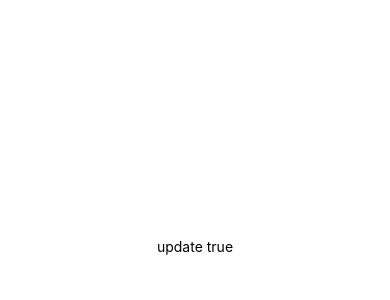
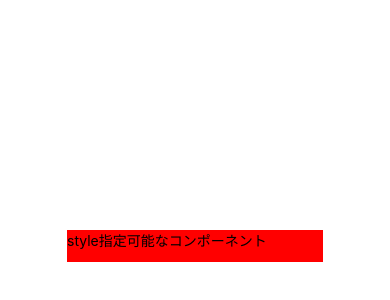
Before and after one commit to benzoh/myReactNativeApp, a React Native app: screen / in a window 390 px wide. Shown: the part 176-476 px from the top of the page. Built offline with nearby package versions, Linux system fonts and the light colour scheme.

Commit message:
### StyleSheet.compose

```diff
--- a/App.tsx
+++ b/App.tsx
@@ -1,5 +1,5 @@
 import React from 'react';
-import { Text, View, StyleSheet } from 'react-native';
+import { Text, View, StyleSheet, ViewStyle } from 'react-native';
 
 const styles = StyleSheet.create({
   container: {
@@ -7,26 +7,33 @@ const styles = StyleSheet.create({
     justifyContent: 'center',
     alignItems: 'center'
   },
+  myComponent: {
+    width: 256,
+    height: 32
+  }
 });
 
-function calculateValueNeedsAlingTime(src: number) {
-  // 実行時間が長い処理
+interface Props {
+  style?: ViewStyle;
+}
+
+function MyComponent(props: Props) {
+  const style = React.useMemo(
+    () => StyleSheet.compose(styles.myComponent, props.style),
+    [props.style],
+  );
+
+  return (
+    <View style={style}>
+      <Text>style指定可能なコンポーネント</Text>
+    </View>
+  )
 }
 
 export default function App() {
-  const [state, setState] = React.useState(true);
-  const update = React.useCallback(
-    () => {
-      setState(!state);
-    },
-    [state],
-  )
-  const value = React.useMemo(() => calculateValueNeedsAlingTime(0xffff), []);
-
   return (
     <View style={styles.container}>
-      <Text onPress={update}>update {state.toString()}</Text>
-      <Text>{value}</Text>
+      <MyComponent style={{ backgroundColor: 'red' }} />
     </View>
   );
 }
```
